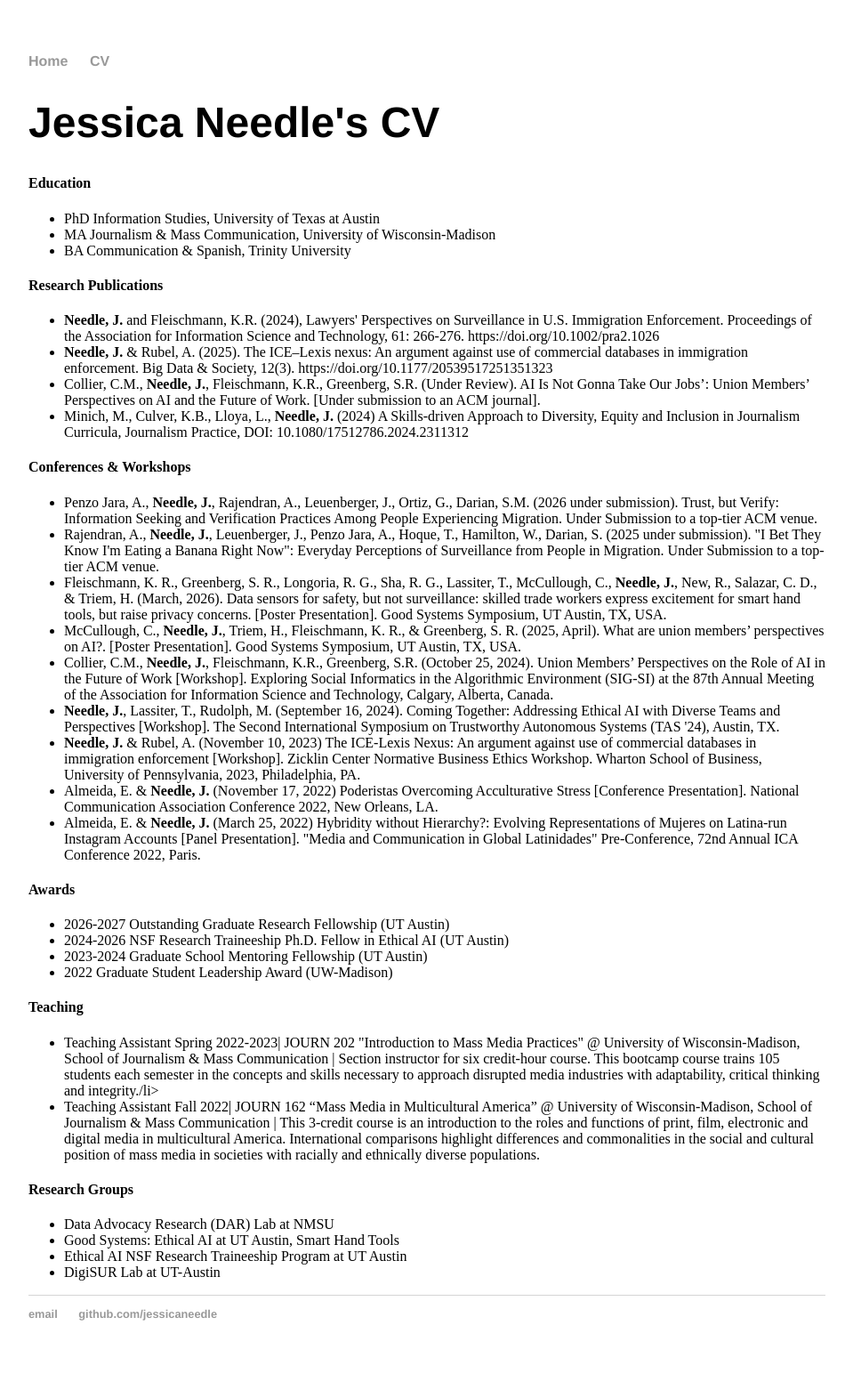
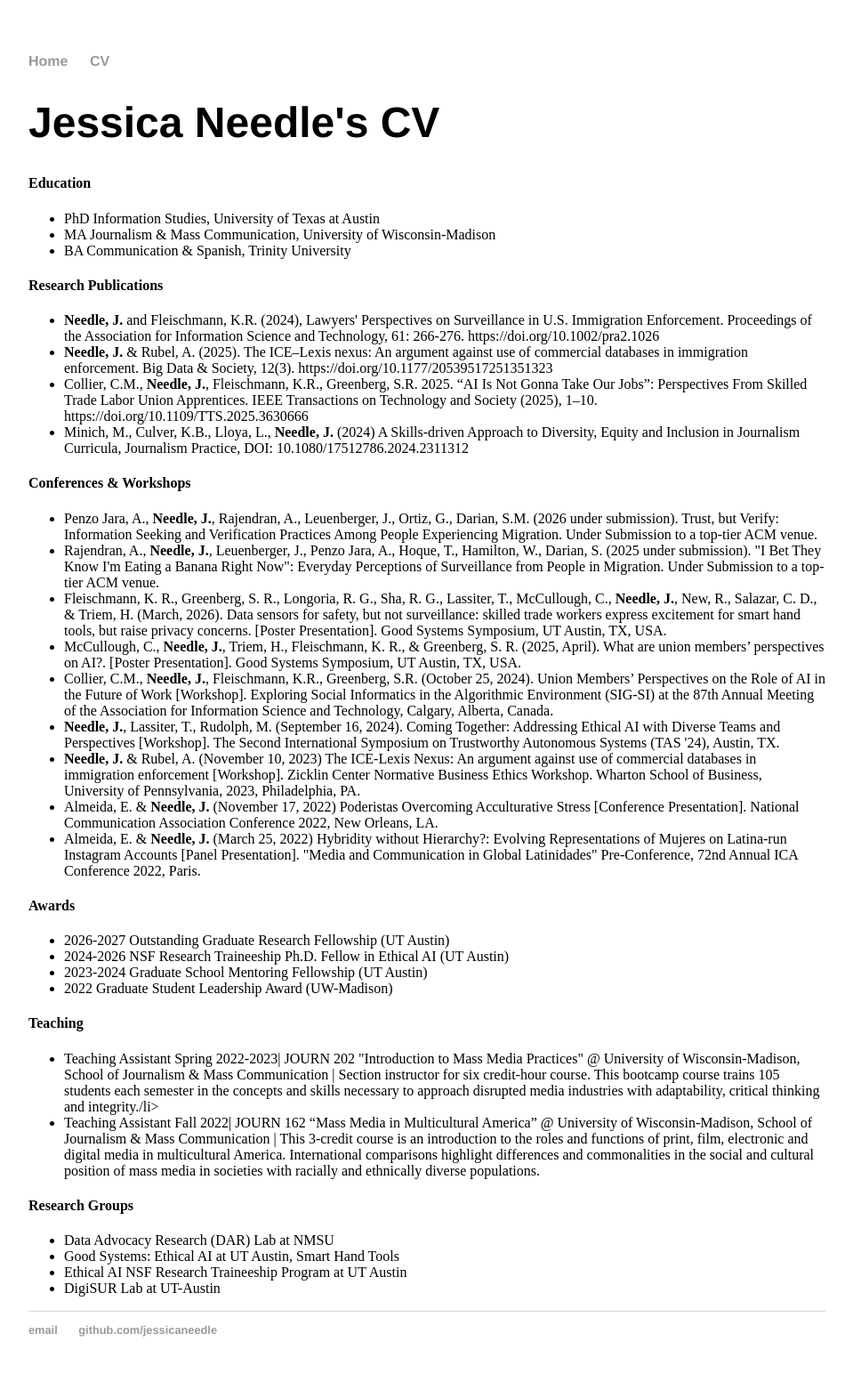
Before and after one commit to jessicaneedle/jessicaneedle.github.io, a Jekyll site: the page built from cv/index.html, in a window 1280 px wide. Shown: the whole page at 89% size, without its empty margins (160-1119 px from the left). Built offline with Jekyll 4.4.1, drawn with Linux system fonts in a browser that asks for light colours.

Commit message:
Update index.html
updated SHT labor union apprentice pub

```diff
--- a/cv/index.html
+++ b/cv/index.html
@@ -15,7 +15,7 @@ title: Jessica Needle
 	<ul>
 		<li><b>Needle, J.</b> and Fleischmann, K.R. (2024), Lawyers' Perspectives on Surveillance in U.S. Immigration Enforcement. Proceedings of the Association for Information Science and Technology, 61: 266-276. https://doi.org/10.1002/pra2.1026</li>
 		<li><b>Needle, J.</b> & Rubel, A. (2025). The ICE–Lexis nexus: An argument against use of commercial databases in immigration enforcement. Big Data & Society, 12(3). https://doi.org/10.1177/20539517251351323 </li>
-		<li>Collier, C.M., <b>Needle, J.</b>, Fleischmann, K.R., Greenberg, S.R. (Under Review). AI Is Not Gonna Take Our Jobs’: Union Members’ Perspectives on AI and the Future of Work. [Under submission to an ACM journal].</li>
+		<li>Collier, C.M., <b>Needle, J.</b>, Fleischmann, K.R., Greenberg, S.R. 2025. “AI Is Not Gonna Take Our Jobs”: Perspectives From Skilled Trade Labor Union Apprentices. IEEE Transactions on Technology and Society (2025), 1–10. https://doi.org/10.1109/TTS.2025.3630666</li>
 		<li>Minich, M., Culver, K.B., Lloya, L., <b>Needle, J.</b> (2024) A Skills-driven Approach to Diversity, Equity and Inclusion in Journalism Curricula, Journalism Practice, DOI: 10.1080/17512786.2024.2311312</li>
 	  </ul>
 
```
